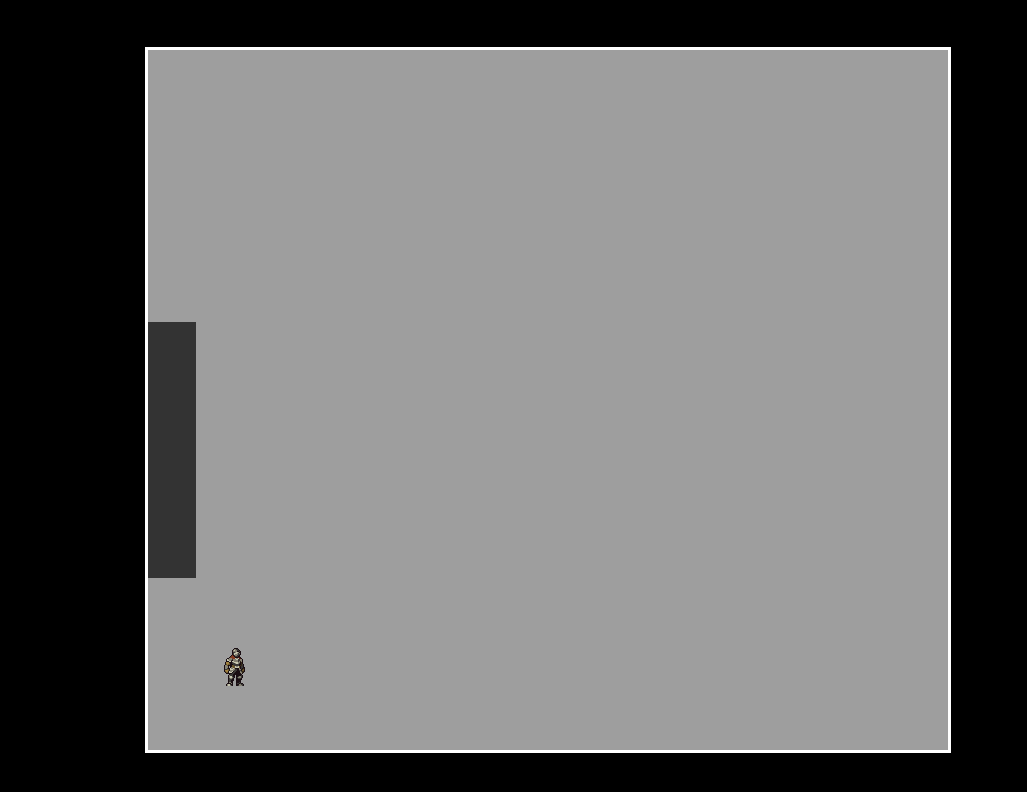
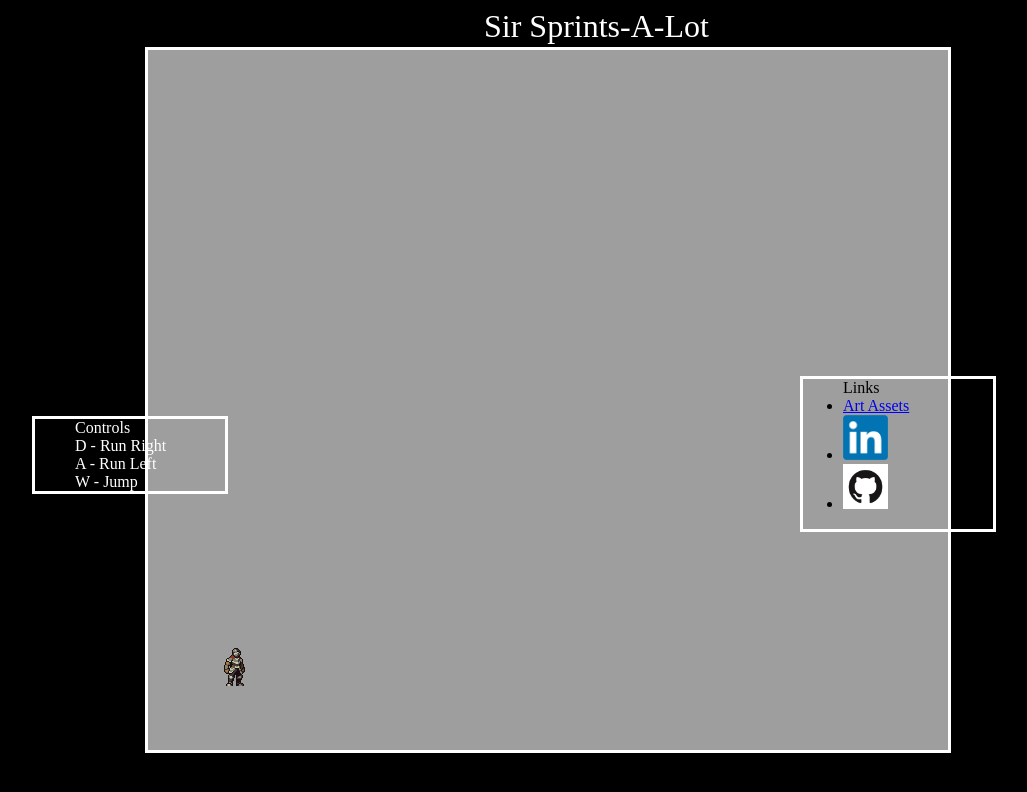
Before and after one commit to AErdenberger/Sir-Sprints-A-Lot, a website built with webpack: page index.html in a window 1280 px wide. Shown: the whole page, without its empty margins (92-1119 px from the left). Built offline with nearby package versions, Linux system fonts and the light colour scheme.

Commit message:
is this the end?

```diff
--- a/index.html
+++ b/index.html
@@ -10,6 +10,20 @@
         <title>Sir Sprints-A-Lot</title>
     </head>
     <body>
+        <header id="header">Sir Sprints-A-Lot</header>
+
         <canvas id="canvas1"></canvas>
+
+        <ul id="Controls">Controls
+            <li>D - Run Right</li>
+            <li>A - Run Left</li>
+            <li>W - Jump</li>
+        </ul>
+
+        <ul id="About">Links
+            <li><a href="https://aamatniekss.itch.io/">Art Assets</a></li>
+            <li><a href="https://www.linkedin.com/in/alex-erdenberger-36274b88/"><img src="Assets/LinkedIn_logo_initials.png" alt="" id="linkedin"></a></li>
+            <li><a href="https://github.com/AErdenberger"><img src="Assets/GitHub-Mark.png" alt="" id="github"></a></li>
+        </ul>
     </body>
 </html>
--- a/src/index.js
+++ b/src/index.js
@@ -1,5 +1,3 @@
-console.log("Webpack is working!")
-
 import levelsData from "../Assets/Levels/levels.json";
 import Level from "../src/scripts/levels.js";
 import Layer from "../src/scripts/background.js";
@@ -43,10 +41,8 @@ window.addEventListener('load', function(){
 
     const input = new InputHandler();
     const testPlayer = new Player(canvas.width, canvas.height);
-    console.log(levelsData);
     let levels = [];
     for (const data in levelsData) {
-        console.log(data);
         const lev = levelsData[data];
         const platforms = [];
         lev.platforms.forEach(plat => {
@@ -63,7 +59,6 @@ window.addEventListener('load', function(){
 
     const allLayers = [layer3, layer4, layer1, layer2];
     let lastTime = 0;
-    console.log(levels);
 
     const game = new Game(testPlayer, levels, ctx, allLayers, input);
 
--- a/src/index.scss
+++ b/src/index.scss
@@ -1,3 +1,11 @@
+#header {
+	color: white;
+	font-size: xx-large;
+	position: absolute;
+	float: center;
+	left: 45%
+}
+
 body {
     background-color: black;
 }
@@ -11,3 +19,35 @@ body {
 	top: 50%;
 	left: 50%;
 }
+
+#Controls {
+	position: absolute;
+	float: left;
+	width: 150px;
+	height: min-content;
+	color: white;
+	border: 3px solid white;
+	list-style: none;
+	top: 50%;
+	right: 75%;
+}
+
+#About {
+	position: absolute;
+	float: right;
+	border: 3px solid white;
+	width: 150px;
+	height: 150px;
+	top: 45%;
+	right: 15%;
+}
+
+#linkedin {
+	width: 30%;
+	height: auto;
+}
+
+#github{
+	width: 30%;
+	height: auto;
+}
--- a/src/scripts/game.js
+++ b/src/scripts/game.js
@@ -47,7 +47,6 @@ const layer4 = new Layer(backgroundLayer4, 0.5, testPlayer.speed);
 
 let levels = [];
 for (const data in levelsData) {
-    console.log(data);
     const lev = levelsData[data];
     const platforms = [];
     lev.platforms.forEach(plat => {
--- a/src/scripts/input.js
+++ b/src/scripts/input.js
@@ -10,7 +10,6 @@ export default class InputHandler {
                 && !(this.keys.includes(event.key))){
                     this.keys.push(event.key)
                 }
-                console.log(event.key, this.keys);
             });
             window.addEventListener('keyup', event => {
             // console.log(event.key);
@@ -20,7 +19,6 @@ export default class InputHandler {
             event.key === 'd') {
                 this.keys.splice(this.keys.indexOf(event.key), 1);
             }
-            console.log(event.key, this.keys);
         });
     }
 }
--- a/src/scripts/platform.js
+++ b/src/scripts/platform.js
@@ -7,7 +7,7 @@ export default class Platform {
     };
 
     draw(ctx) {
-        ctx.fillStyle = "#333";
-        ctx.fillRect(this.x, this.y, this.height, this.width);
+        // ctx.fillStyle = "#333";
+        // ctx.fillRect(this.x, this.y, this.height, this.width);
     }
 }
```
Also changed, not shown: Assets/GitHub-Mark.png (added), Assets/LinkedIn_logo_initials.png (added).
